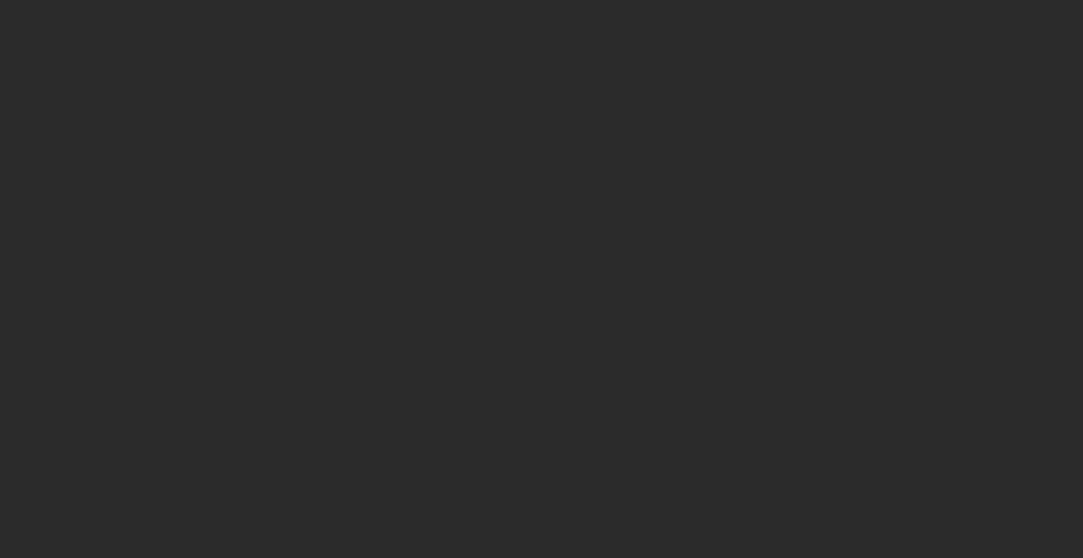
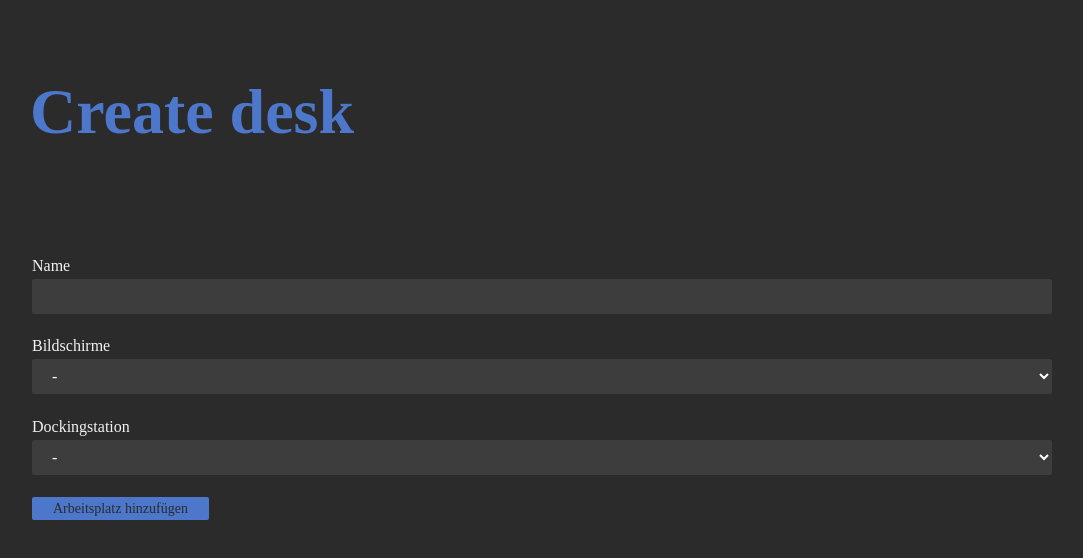
Before and after one commit to Floxn/deskShare, a Vue app: page /admin/desk/create in a window 1280 px wide. Before the commit this address had no page. Shown: the top 558 px of the page, without its empty margins (34-1117 px from the left). Built offline with nearby package versions, Linux system fonts and the light colour scheme; a web font is replaced by a local one.

Commit message:
add admin create desks

```diff
--- a/src/router/index.js
+++ b/src/router/index.js
@@ -38,9 +38,14 @@ const router = createRouter({
       component: () => import('@/views/admin/AdminRooms.vue')
     },
     {
-      path: '/admin/rooms/create',
-      name: 'admin-rooms-create',
+      path: '/admin/room/create',
+      name: 'admin-room-create',
       component: () => import('@/views/admin/AdminRoomCreate.vue')
+    },
+    {
+      path: '/admin/desk/create',
+      name: 'admin-desk-create',
+      component: () => import('@/views/admin/AdminDeskCreate.vue')
     }
   ]
 })
--- /dev/null
+++ b/src/views/admin/AdminDeskCreate.vue
@@ -0,0 +1,73 @@
+<template>
+  <div class="container">
+    <div class="row desk-create">
+      <div class="column">
+        <!--
+        TODO Mentoring: Schreibt man für die H1 besser einen Compnente die man dann an der Stelle einfügt? Bzw. sollte der Grundaufbau vom Layout her immer gleich sein. Der findet dann außerhalb dieser Componente statt, wie wird der Seitentiel dann übergeben? Also wenn Z.B. in der <APP> der Grundaufbau wäre
+-->
+        <h1 class="page-title">Create desk</h1>
+        <form @submit.prevent="handleForm" class="desk-create-form">
+          <fieldset>
+            <div class="desk-create-name">
+              <label for="name">Name</label>
+              <input id="name" type="text" v-model="formData.name" />
+            </div>
+            <div class="desk-create-floor">
+              <label for="floor">Bildschirme</label>
+              <select name="floor" id="floor" v-model="formData.displays">
+                <option value="">-</option>
+                <option value="1">1</option>
+                <option value="2">2</option>
+                <option value="3">3</option>
+              </select>
+            </div>
+            <div class="desk-create-noiselevel">
+              <label for="noiselevel">Dockingstation</label>
+              <select name="noiselevel" id="noiselevel" v-model="formData.dockingstation">
+                <option value="">-</option>
+                <option value="silent">HP G2</option>
+                <option value="normal">HP G3</option>
+                <option value="loud">HP G5</option>
+              </select>
+            </div>
+            <button class="button">Arbeitsplatz hinzufügen</button>
+          </fieldset>
+        </form>
+      </div>
+    </div>
+  </div>
+</template>
+
+<script>
+export default {
+  data() {
+    return {
+      formData: {
+        name: '',
+        displays: '',
+        dockingstation: ''
+      }
+    }
+  },
+  methods: {
+    handleForm() {
+      fetch('http://localhost:3000/desks', {
+        method: 'POST',
+        headers: {
+          'Content-Type': 'application/json'
+        },
+        body: JSON.stringify(this.formData)
+      })
+        .then((response) => response.json())
+        .then(() => {
+          this.formData.name = ''
+          this.formData.displays = ''
+          this.formData.dockingstation = ''
+        })
+        .catch((error) => console.error(error))
+    }
+  }
+}
+</script>
+
+<style lang="scss" scoped></style>
```
